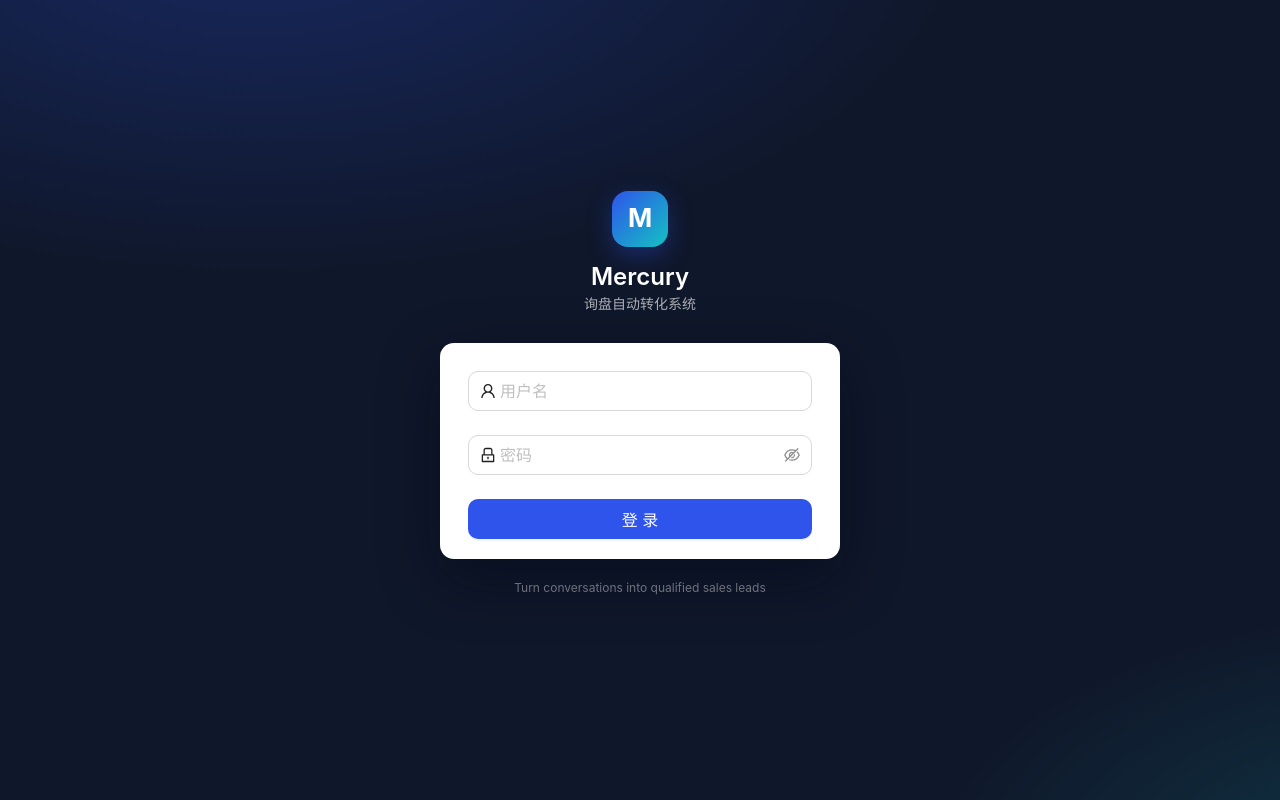
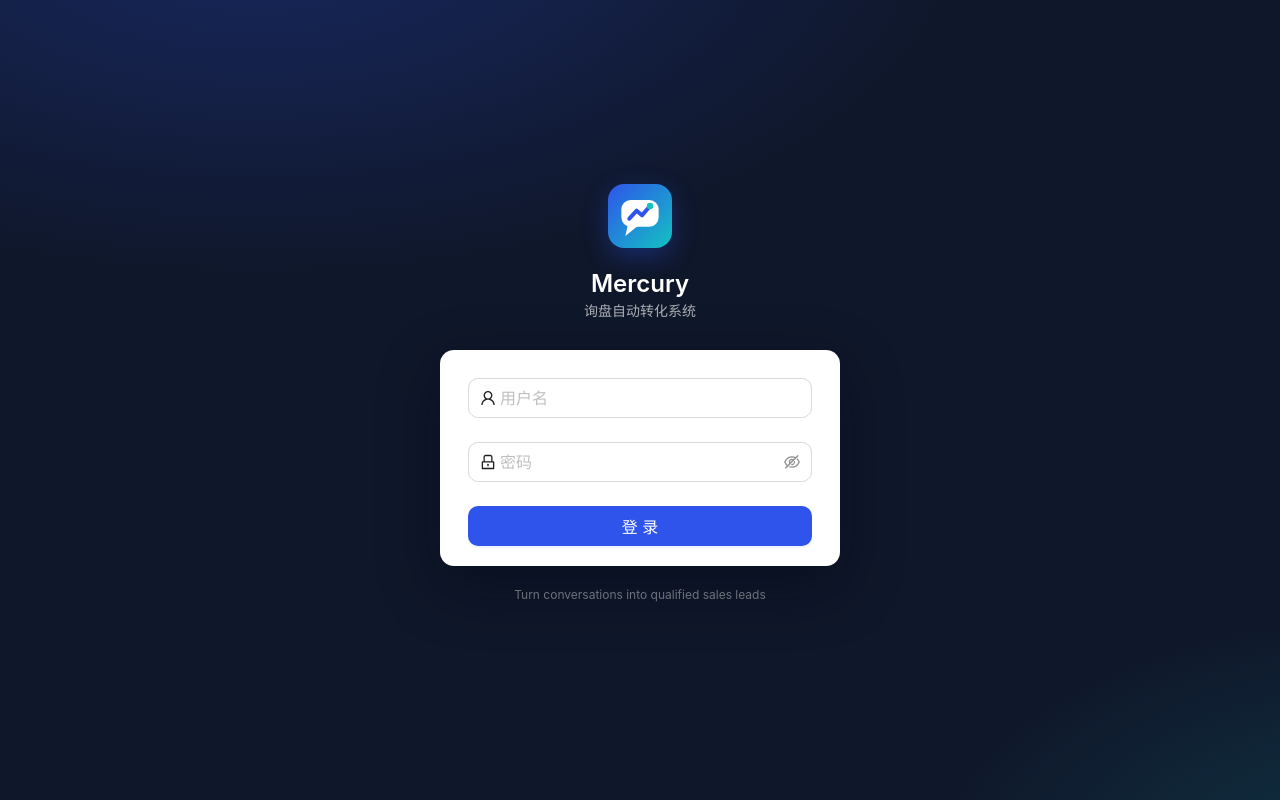
Before and after one commit to yuanyuexiang/Mercury, a Next.js app in the folder apps/web/: page /login in a window 1280 px wide. Built offline with nearby package versions, Linux system fonts and the light colour scheme; no server answers; what @ant-design/nextjs-registry would draw is missing.

Commit message:
feat: add Logo component with gradient SVG and white dialog bubble

```diff
--- a/apps/web/src/app/login/page.tsx
+++ b/apps/web/src/app/login/page.tsx
@@ -5,6 +5,7 @@ import { Alert, Button, Form, Input, Typography } from "antd";
 import { useRouter } from "next/navigation";
 import { useEffect, useState } from "react";
 
+import Logo from "@/components/Logo";
 import { api, ApiError } from "@/lib/api";
 import { brandTitle, fetchBrandName } from "@/lib/brand";
 
@@ -50,21 +51,14 @@ export default function LoginPage() {
         <div style={{ textAlign: "center", marginBottom: 28 }}>
           <div
             style={{
-              width: 56,
-              height: 56,
+              display: "inline-block",
+              margin: "0 auto 14px",
               borderRadius: 16,
-              margin: "0 auto 14px",
-              display: "flex",
-              alignItems: "center",
-              justifyContent: "center",
-              background: "linear-gradient(135deg,#2F54EB,#13C2C2)",
-              color: "#fff",
-              fontSize: 26,
-              fontWeight: 700,
               boxShadow: "0 8px 24px rgba(47,84,235,0.35)",
+              lineHeight: 0,
             }}
           >
-            {brandTitle(brand).charAt(0).toUpperCase()}
+            <Logo size={64} />
           </div>
           <Typography.Title level={3} style={{ color: "#fff", margin: 0 }}>
             {brandTitle(brand)}
--- /dev/null
+++ b/apps/web/src/components/Logo.tsx
@@ -0,0 +1,37 @@
+"use client";
+// 产品标志：渐变底 + 白色对话气泡 + 上升趋势线——"对话变成增长的线索"。
+// 抽象图形不依赖品牌首字母，白标到任何客户品牌（含中文名）都成立。
+import { useId } from "react";
+
+export default function Logo({ size = 40 }: { size?: number }) {
+  const gradientId = useId();
+  return (
+    <svg
+      width={size}
+      height={size}
+      viewBox="0 0 48 48"
+      fill="none"
+      xmlns="http://www.w3.org/2000/svg"
+      style={{ display: "block", flexShrink: 0 }}
+    >
+      <defs>
+        <linearGradient id={gradientId} x1="0" y1="0" x2="48" y2="48" gradientUnits="userSpaceOnUse">
+          <stop stopColor="#2F54EB" />
+          <stop offset="1" stopColor="#13C2C2" />
+        </linearGradient>
+      </defs>
+      <rect width="48" height="48" rx="12" fill={`url(#${gradientId})`} />
+      <rect x="10" y="12" width="28" height="20" rx="7" fill="#fff" />
+      <path d="M15 30 L13 39 L23 31 Z" fill="#fff" />
+      <polyline
+        points="16,26 21.5,20 25.5,23.5 31.5,16.5"
+        stroke="#2F54EB"
+        strokeWidth="3"
+        strokeLinecap="round"
+        strokeLinejoin="round"
+        fill="none"
+      />
+      <circle cx="31.5" cy="16.5" r="2.4" fill="#13C2C2" />
+    </svg>
+  );
+}
```
Also changed, not shown: apps/web/src/app/(admin)/layout.tsx (+7 -18 lines), apps/web/src/app/icon.svg (added), 1 other file (tests, documents, lock files or other folders).
